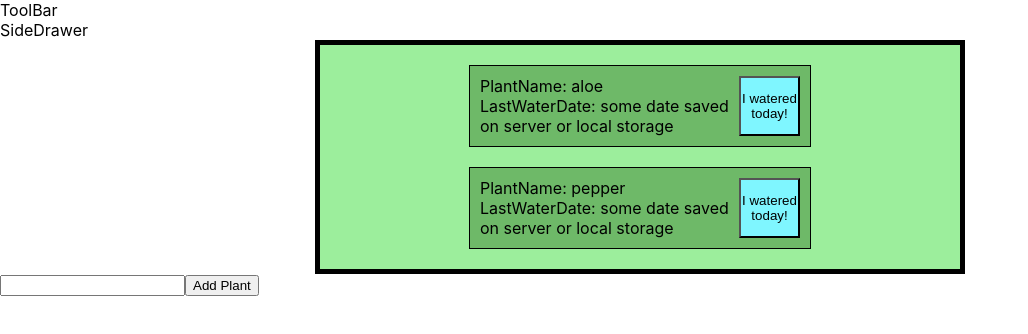
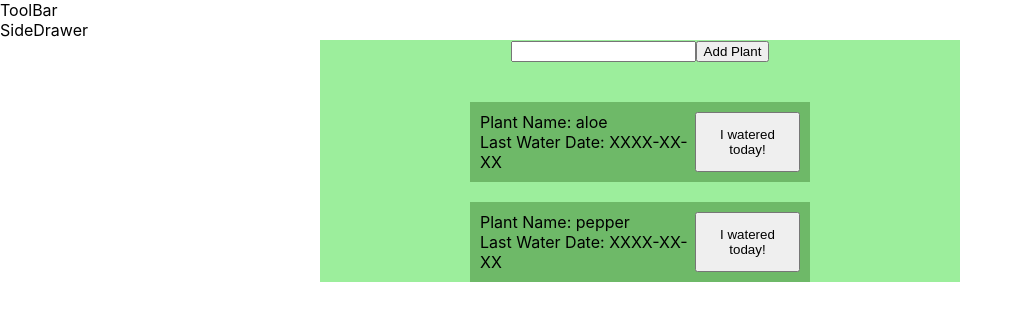
Before and after one commit to signalcat/home-dashboard, a React (Create React App) app: page / in a window 1280 px wide. Shown: the top 334 px of the page, without its empty margins (0-1028 px from the left). Built offline with nearby package versions, Linux system fonts and the light colour scheme.

Commit message:
More styling and empty name check

```diff
--- a/src/components/Plants/Plant.js
+++ b/src/components/Plants/Plant.js
@@ -14,10 +14,10 @@ class Plant extends Component {
 
     render() {
         return (
-        <div className={classes.Plant}>
-            <div>PlantName: {this.props.plantName} <br/>
-            LastWaterDate: {this.state.date}</div>
-            <button className={classes.UpdateWaterDateButton} onClick={this.updateDateHandler}>I watered today!</button>
+        <div className={classes.PlantBox}>
+            <div className={classes.PlantInfo}>Plant Name: {this.props.plantName} <br/>
+            Last Water Date: {this.state.date}</div>
+            <button onClick={this.updateDateHandler}>I watered today!</button>
         </div>
         )
     }
--- a/src/components/Plants/Plant.module.css
+++ b/src/components/Plants/Plant.module.css
@@ -1,12 +1,17 @@
-.Plant {
+.PlantBox {
     margin: auto;
     margin-bottom: 20px;
     margin-top: 20px;
-    border: 1px solid;
+    /* border: 1px solid blue; */
     display: flex;
     width: 50%;
     background-color: rgb(110, 185, 104);
     padding: 10px;
+    justify-content: space-between;
+}
+
+.PlantInfo {
+    /* border: 2px solid red; */
 }
 
 .UpdateWaterDateButton {
--- a/src/containers/PlantsBoard.module.css
+++ b/src/containers/PlantsBoard.module.css
@@ -1,15 +1,12 @@
-.AddButton {
-    background-color: aquamarine;
-}
-
-.NewPlantInput {
-    border: 2px solid green;
-}
-
 .PlantsList {
     background-color: rgb(156, 238, 156);
     margin: auto;
     width: 50%;
-    border-style: solid;
     border-width: 5px;
 }
+
+.AddPlant {
+    text-align: center;
+    margin: auto;
+    width: 50%;
+}
--- a/src/containers/plantsBoard.js
+++ b/src/containers/plantsBoard.js
@@ -10,8 +10,8 @@ class PlantsBoard extends Component {
         super(props);
         this.state = {
             plants: {
-                aloe: "some date saved on server or local storage",
-                pepper: "some date saved on server or local storage"
+                aloe: "XXXX-XX-XX",
+                pepper: "XXXX-XX-XX"
             }
         }
     }
@@ -20,12 +20,14 @@ class PlantsBoard extends Component {
         let currentPlants = this.state.plants;
         let newPlant = this.refs.input.value;
 
-        // Check duplicate plant name
-        if (!currentPlants.hasOwnProperty(newPlant)) {
+        // Check duplicate or empty plant name
+        if (newPlant === "") {
+            alert("Plant name can't be empty.")
+        } else if (currentPlants.hasOwnProperty(newPlant)) {
+            alert("Plant name already exist. Please enter a unique name!")
+        } else {
             currentPlants[newPlant] = new Date().toISOString().slice(0, 10);
             this.setState({currentPlants});
-        } else {
-            alert("Plant name already exist. Please enter a unique name!")
         }
     }
 
@@ -33,13 +35,20 @@ class PlantsBoard extends Component {
         return(
             <Aux>
                 <div className={PlantsBoardStyle.PlantsList}>
+
+                <div className={PlantsBoardStyle.AddPlant}>
+                    <input ref="input"/>
+                    <button onClick={this.addPlantHandler}>Add Plant</button><br /><br />
+                </div>
+
                 {// Key is unique plant name
                 Object.keys(this.state.plants).map( key => {
                     return <Plant key={key} plantName={key} date={this.state.plants[key]}></Plant>
-                })}</div>
+                })}
 
-                 <input ref="input"/>
-                 <button onClick={this.addPlantHandler}>Add Plant</button><br /><br />
+                </div>
+
+
             </Aux>
         )
     }
```
